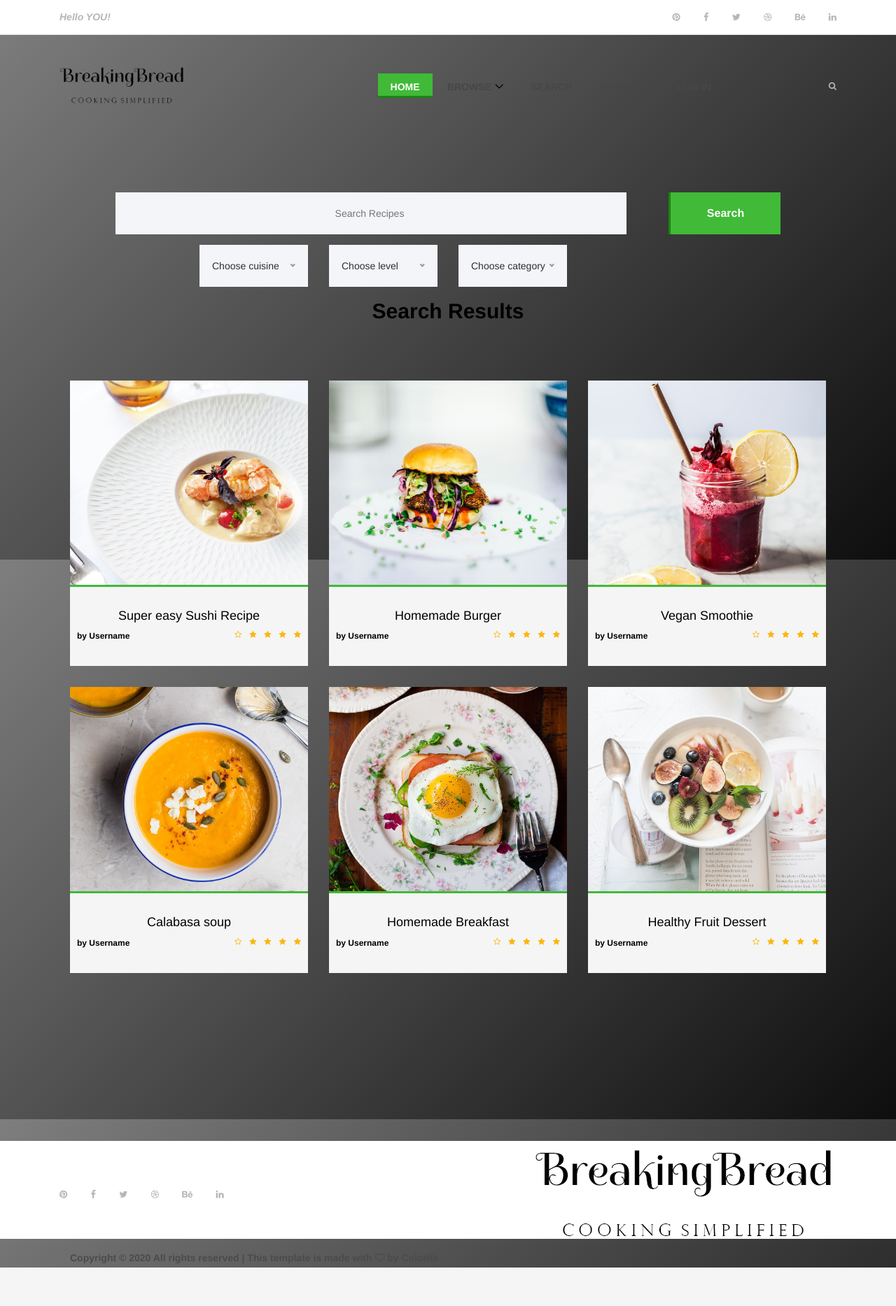
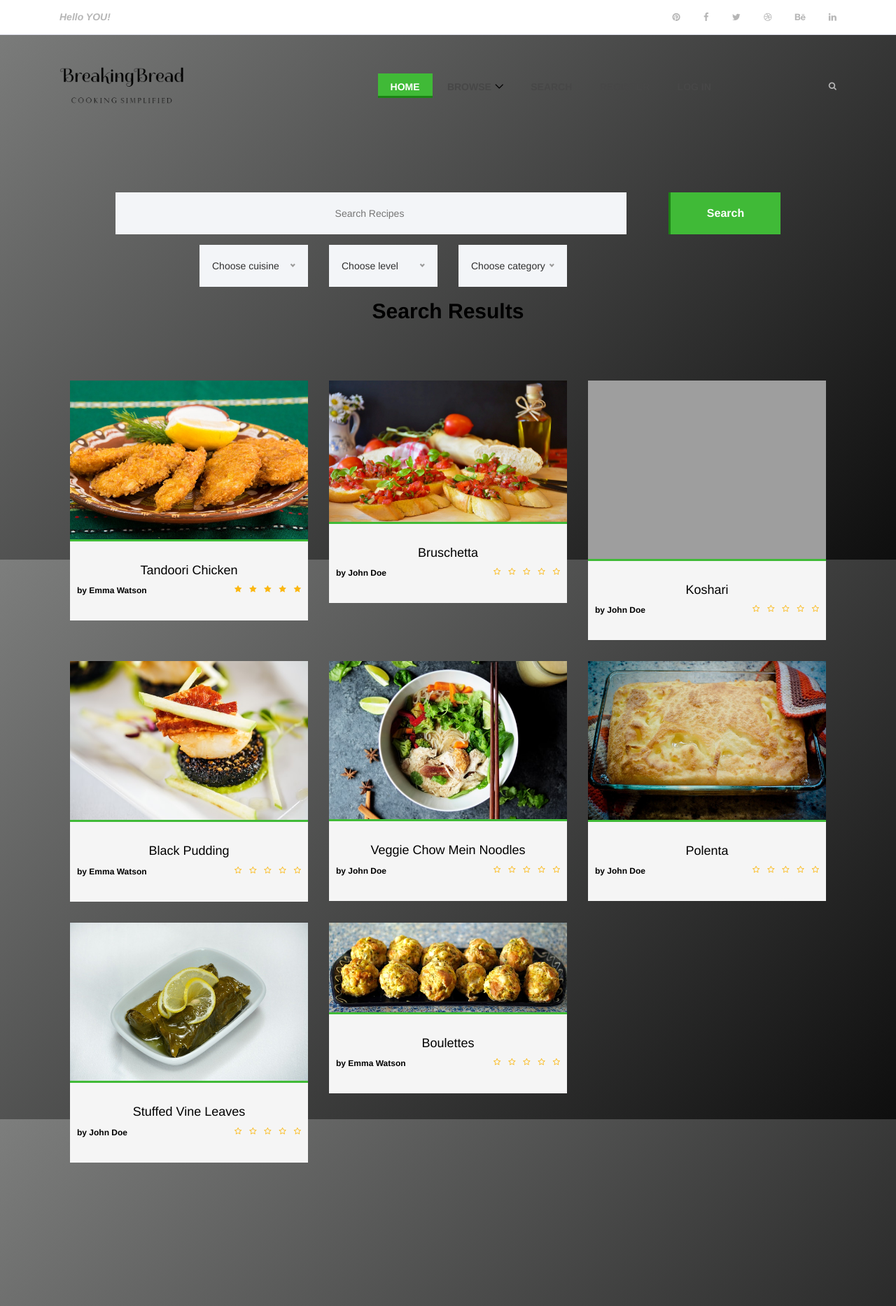
Before and after one commit to Anjali-Madhu/Breaking_bread_project, a Django app: page /breakingbread/search-results/ in a window 1280 px wide. Shown: the top 1867 px of the page at 70% size. Before the commit the page ends 1812 px from the top, so only its background shows below. Run offline with Django 3.2, Linux system fonts and the light colour scheme; data comes from the database, SQL or seed files in the repository; both versions use the stored data as it was after the commit; data that the repository does not hold is empty; some libraries are stand-ins or nearby versions; some web fonts are replaced; grey boxes are pictures that could not be loaded.

Commit message:
generated search results for all recipes

```diff
--- a/breakingbread/views.py
+++ b/breakingbread/views.py
@@ -7,6 +7,7 @@
 from django.contrib.auth.decorators import login_required
 from breakingbread.models import *;
 import json;
+import math;
 
 # Create your views here.
 def index(request):
@@ -121,6 +122,33 @@
     for cuisine in cuisines:
         cuisine_list.append(cuisine.cuisine_type)
     context_dict={}
+       #retrieving the recipes
+    recipes = Recipe.objects.all();
+    recipes_list=[]
+    for recipe in recipes:
+        recipe_list={"id":recipe.recipe_id,
+                     "name":recipe.recipe_name,
+                     "username":recipe.username,
+                     "rating_ceil":list(range(5-math.ceil(recipe.average_rating))),
+                     "rating_floor":list(range(math.floor(recipe.average_rating))),
+                     "rating_decimal":recipe.average_rating-math.floor(recipe.average_rating)}
+        #retrieving the first image of each recipe
+        images = Image.objects.filter(recipe_id=recipe.recipe_id)
+        for image in images:
+            recipe_list["image"]=image.picture
+            break
+        recipes_list.append(recipe_list)
+    #function to increment the value in last index of rating_floor for sorting
+    def true_floor(x):
+        if x["rating_floor"]!=[]:
+            floor_range = x["rating_floor"]
+            floor = floor_range[-1]+1
+
+            return floor + x["rating_decimal"]
+        else:
+            return 0;
+    recipes_list.sort(key=lambda x:true_floor(x),reverse=True)
+    context_dict["recipes"]=recipes_list
     context_dict["cuisines"]= cuisine_list
     response = render(request, 'breakingbread/search-results.html',context=context_dict)
     return response
--- a/populate_breakingbread.py
+++ b/populate_breakingbread.py
@@ -135,7 +135,7 @@
          },
          {'image_id': 8,
           'picture':  'populate_recipe_images/boulettes.jpg',
-          'recipe_id': all_recipes[5]
+          'recipe_id': all_recipes[7]
          },
          ]
 
--- a/templates/breakingbread/base.html
+++ b/templates/breakingbread/base.html
@@ -16,6 +16,7 @@
 
     <!-- Core Stylesheet -->
     <link rel="stylesheet" href="{% static 'style.css' %}">
+
     <!--get the list of cuisines-->
     <script type="text/javascript">
     var res;
@@ -55,7 +56,7 @@
 
 </head>
 
-<body>
+<body style="background-color:white;">
 
     <!-- Preloader -->
     <div id="preloader">
--- a/templates/breakingbread/search-results.html
+++ b/templates/breakingbread/search-results.html
@@ -71,139 +71,53 @@
                     </div>
                 </div>
             </div>
+            <div class="row">
+            {% if recipes %}
+            {% for recipe in recipes %}
 
-            <div class="row">
+
                 <!-- Single Best Receipe Area -->
                 <div class="col-12 col-sm-6 col-lg-4">
                     <div class="single-best-receipe-area mb-30" >
-                        <img src="{% static 'images/bg-img/r1.jpg' %}" alt="">
+                        <img src="{{ MEDIA_URL }}{{ recipe.image }}" height="50" alt="">
                         <div class="receipe-content" style="">
                             <a href="receipe-post.html">
-                                <h5>Super easy Sushi Recipe</h5>
+                                <h5>{{ recipe.name }}</h5>
                             </a>
                             <div class="username">
-                                <h6>by Username</h6>
+                                <h6>by {{ recipe.username }}</h6>
+
                             </div>
                             <div class="ratings">
+                            {% if recipe.rating_floor %}
+                            {% for item in recipe.rating_floor %}
                                 <i class="fa fa-star" aria-hidden="true"></i>
-                                <i class="fa fa-star" aria-hidden="true"></i>
-                                <i class="fa fa-star" aria-hidden="true"></i>
-                                <i class="fa fa-star" aria-hidden="true"></i>
+                            {% endfor %}
+                            {% endif %}
+
+                            {% if recipe.rating_ceil %}
+
+                            {% for item in recipe.rating_ceil %}
                                 <i class="fa fa-star-o" aria-hidden="true"></i>
+                            {% endfor %}
+                            {% endif %}
+
                             </div>
                         </div>
                     </div>
                 </div>
 
-                <!-- Single Best Receipe Area -->
-                <div class="col-12 col-sm-6 col-lg-4">
-                    <div class="single-best-receipe-area mb-30">
-                        <img src="{% static 'images/bg-img/r2.jpg' %}"  alt="">
-                        <div class="receipe-content">
-                            <a href="receipe-post.html">
-                                <h5>Homemade Burger</h5>
-                            </a>
-                            <div class="username">
-                                <h6>by Username</h6>
-                            </div>
-                            <div class="ratings">
-                                <i class="fa fa-star" aria-hidden="true"></i>
-                                <i class="fa fa-star" aria-hidden="true"></i>
-                                <i class="fa fa-star" aria-hidden="true"></i>
-                                <i class="fa fa-star" aria-hidden="true"></i>
-                                <i class="fa fa-star-o" aria-hidden="true"></i>
-                            </div>
-                        </div>
-                    </div>
-                </div>
 
-                <!-- Single Best Receipe Area -->
-                <div class="col-12 col-sm-6 col-lg-4">
-                    <div class="single-best-receipe-area mb-30">
-                        <img src="{% static 'images/bg-img/r3.jpg' %}" alt="">
-                        <div class="receipe-content">
-                            <a href="receipe-post.html">
-                                <h5>Vegan Smoothie</h5>
-                            </a>
-                            <div class="username">
-                                <h6>by Username</h6>
-                            </div>
-                            <div class="ratings">
-                                <i class="fa fa-star" aria-hidden="true"></i>
-                                <i class="fa fa-star" aria-hidden="true"></i>
-                                <i class="fa fa-star" aria-hidden="true"></i>
-                                <i class="fa fa-star" aria-hidden="true"></i>
-                                <i class="fa fa-star-o" aria-hidden="true"></i>
-                            </div>
-                        </div>
-                    </div>
-                </div>
+            {% endfor %}
+             </div>
+            {% else %}
+            <strong>No recipes found for your search</search>
 
-                <!-- Single Best Receipe Area -->
-                <div class="col-12 col-sm-6 col-lg-4">
-                    <div class="single-best-receipe-area mb-30">
-                        <img src="{% static 'images/bg-img/r4.jpg' %}" alt="">
-                        <div class="receipe-content">
-                            <a href="receipe-post.html">
-                                <h5>Calabasa soup</h5>
-                            </a>
-                            <div class="username">
-                                <h6>by Username</h6>
-                            </div>
-                            <div class="ratings">
-                                <i class="fa fa-star" aria-hidden="true"></i>
-                                <i class="fa fa-star" aria-hidden="true"></i>
-                                <i class="fa fa-star" aria-hidden="true"></i>
-                                <i class="fa fa-star" aria-hidden="true"></i>
-                                <i class="fa fa-star-o" aria-hidden="true"></i>
-                            </div>
-                        </div>
-                    </div>
-                </div>
+            {% endif %}
 
-                <!-- Single Best Receipe Area -->
-                <div class="col-12 col-sm-6 col-lg-4">
-                    <div class="single-best-receipe-area mb-30">
-                        <img src="{% static 'images/bg-img/r5.jpg' %}" alt="">
-                        <div class="receipe-content">
-                            <a href="receipe-post.html">
-                                <h5>Homemade Breakfast</h5>
-                            </a>
-                            <div class="username">
-                                <h6>by Username</h6>
-                            </div>
-                            <div class="ratings">
-                                <i class="fa fa-star" aria-hidden="true"></i>
-                                <i class="fa fa-star" aria-hidden="true"></i>
-                                <i class="fa fa-star" aria-hidden="true"></i>
-                                <i class="fa fa-star" aria-hidden="true"></i>
-                                <i class="fa fa-star-o" aria-hidden="true"></i>
-                            </div>
-                        </div>
-                    </div>
-                </div>
 
-                <!-- Single Best Receipe Area -->
-                <div class="col-12 col-sm-6 col-lg-4">
-                    <div class="single-best-receipe-area mb-30">
-                        <img src="{% static 'images/bg-img/r6.jpg' %}" alt="">
-                        <div class="receipe-content">
-                            <a href="receipe-post.html">
-                                <h5>Healthy Fruit Dessert</h5>
-                            </a>
-                            <div class="username">
-                                <h6>by Username</h6>
-                            </div>
-                            <div class="ratings">
-                                <i class="fa fa-star" aria-hidden="true"></i>
-                                <i class="fa fa-star" aria-hidden="true"></i>
-                                <i class="fa fa-star" aria-hidden="true"></i>
-                                <i class="fa fa-star" aria-hidden="true"></i>
-                                <i class="fa fa-star-o" aria-hidden="true"></i>
-                            </div>
-                        </div>
-                    </div>
-                </div>
+
+
             </div>
         </div>
     </section>
```
Also changed, not shown: db.sqlite3.
